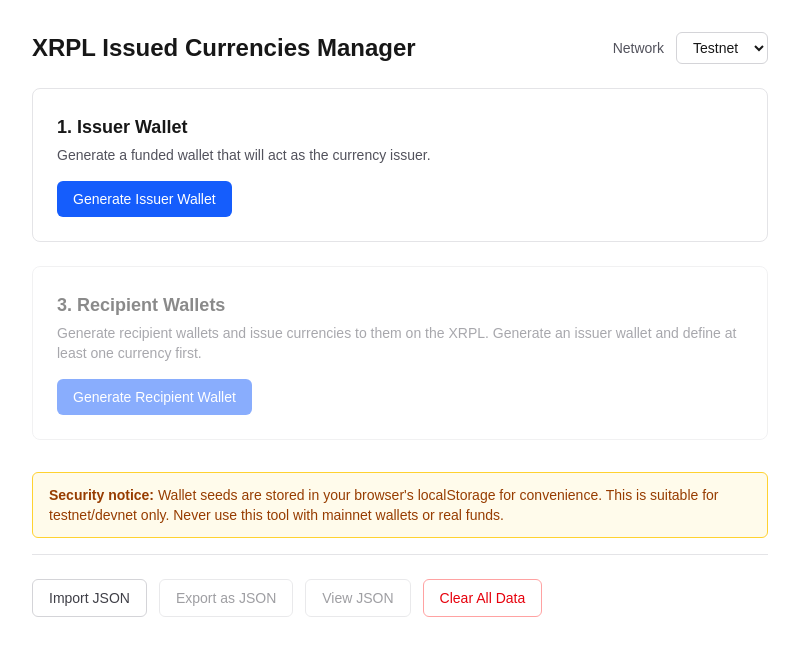
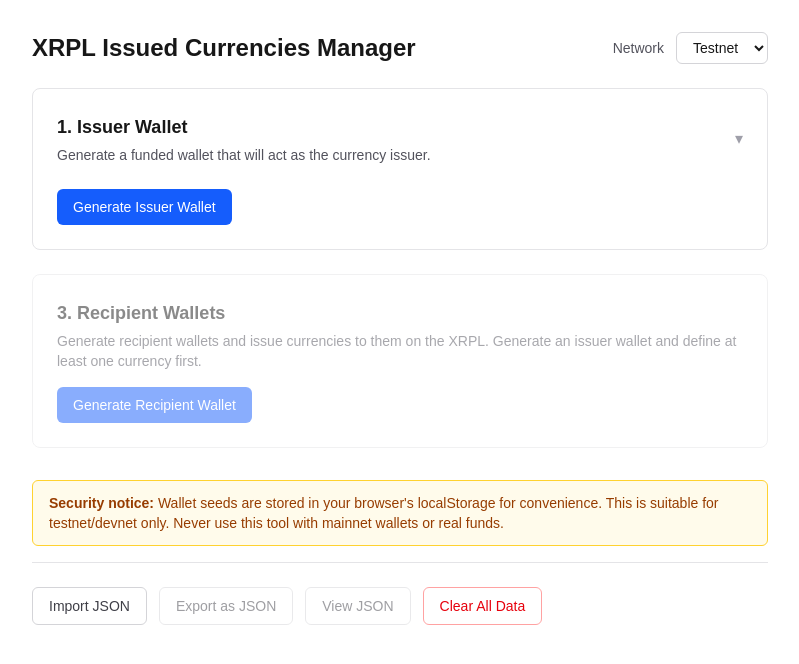
Before and after one commit to ahoym/xrpl-issued-currencies-manager, a Next.js app: page / in a window 1280 px wide. Shown: the top 664 px of the page, without its empty margins (240-1039 px from the left). Built offline with nearby package versions, Linux system fonts and the light colour scheme.

Commit message:
Make Issuer Wallet section collapsible
Add a toggle to expand/collapse the issuer wallet section including
wallet details, balances, and currency manager. Starts expanded,
collapses only on manual click.

Co-Authored-By: Claude Opus 4.6 <noreply@anthropic.com>

```diff
--- a/app/components/issuer-setup.tsx
+++ b/app/components/issuer-setup.tsx
@@ -54,15 +54,30 @@ export function IssuerSetup({
     }
   }
 
+  const [collapsed, setCollapsed] = useState(false);
+
   return (
-    <section className="rounded-lg border border-zinc-200 p-6 dark:border-zinc-800">
+    <section className="rounded-lg border border-zinc-200 dark:border-zinc-800">
+      <button
+        type="button"
+        onClick={() => setCollapsed((v) => !v)}
+        className="flex w-full items-center justify-between p-6 text-left"
+      >
+        <div>
           <h2 className="text-lg font-semibold">1. Issuer Wallet</h2>
           <p className="mt-1 text-sm text-zinc-600 dark:text-zinc-400">
             Generate a funded wallet that will act as the currency issuer.
           </p>
+        </div>
+        <span className="ml-4 text-zinc-400 dark:text-zinc-500">
+          {collapsed ? "▸" : "▾"}
+        </span>
+      </button>
 
+      {!collapsed && (
+        <div className="px-6 pb-6">
           {!issuer ? (
-        <div className="mt-4">
+            <div>
               <button
                 onClick={handleGenerate}
                 disabled={loading}
@@ -73,7 +88,7 @@ export function IssuerSetup({
               {error && <p className="mt-2 text-sm text-red-600 dark:text-red-400">{error}</p>}
             </div>
           ) : (
-        <div className="mt-4 space-y-4">
+            <div className="space-y-4">
               <div className="rounded-md bg-zinc-50 p-3 font-mono text-sm dark:bg-zinc-900">
                 <div>
                   <span className="text-zinc-500 dark:text-zinc-400">Address: </span>
@@ -111,6 +126,8 @@ export function IssuerSetup({
               />
             </div>
           )}
+        </div>
+      )}
     </section>
   );
 }
```
Lines whose indentation alone changed are shown as unchanged.
